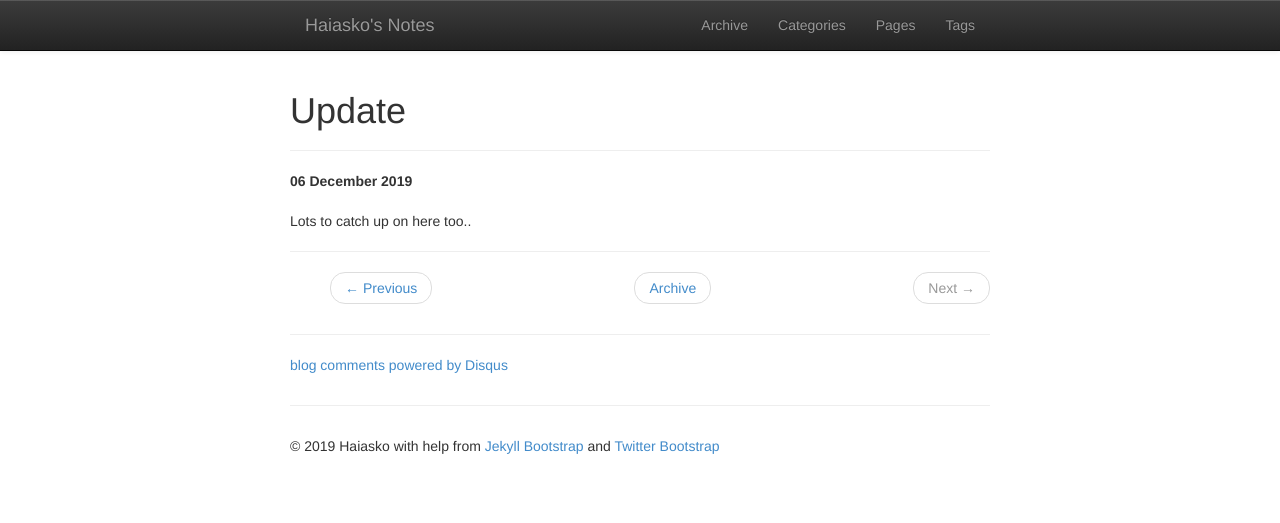
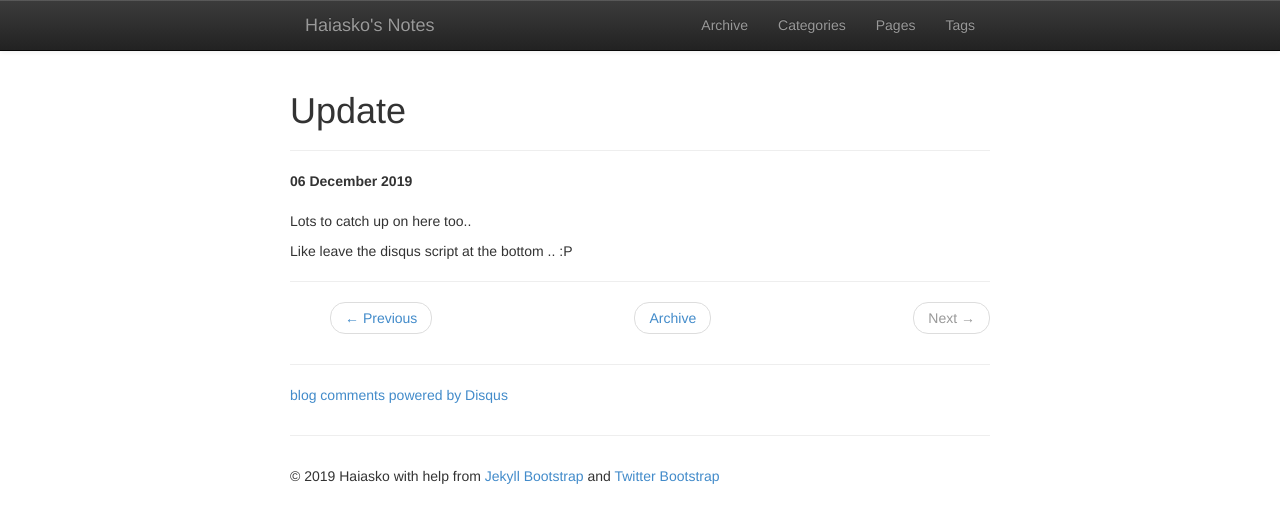
Before and after one commit to haiasko/haiasko.github.io, a Jekyll site: the page built from _posts/2019-12-06-update.md, in a window 1280 px wide. Shown: the top 523 px of the page. Built offline with Jekyll 4.4.1, drawn with Linux system fonts in a browser that asks for light colours; nearby versions of some CDN libraries; comment, search, counter and statistics services are not loaded.

Commit message:
Update 2019-12-06-update.md
small steps Elly :)

```diff
--- a/_posts/2019-12-06-update.md
+++ b/_posts/2019-12-06-update.md
@@ -3,6 +3,11 @@ layout: post
 comments: true
 # other options
 ---
+
+Lots to catch up on here too..
+
+Like leave the disqus script at the bottom .. :P
+
 <div id="disqus_thread"></div>
 <script>
 
```
Also changed, not shown: other parts of _posts/2019-12-06-update.md (+0 -2 lines).
